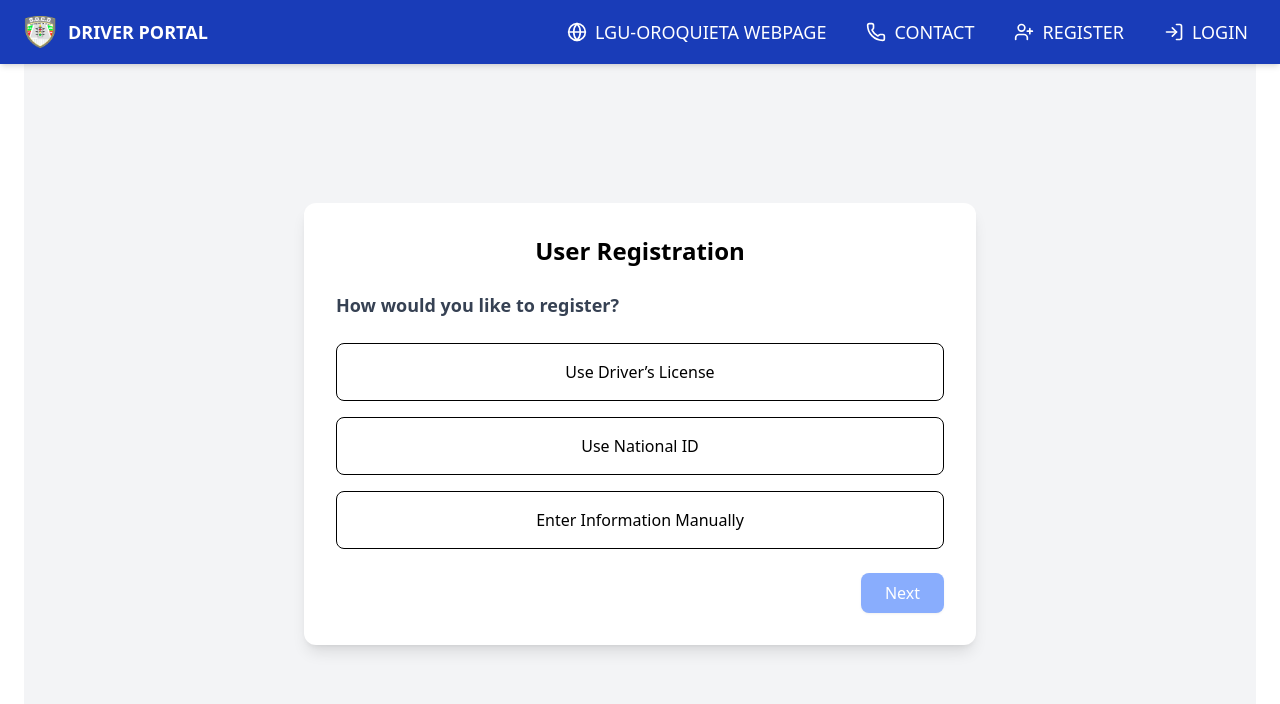
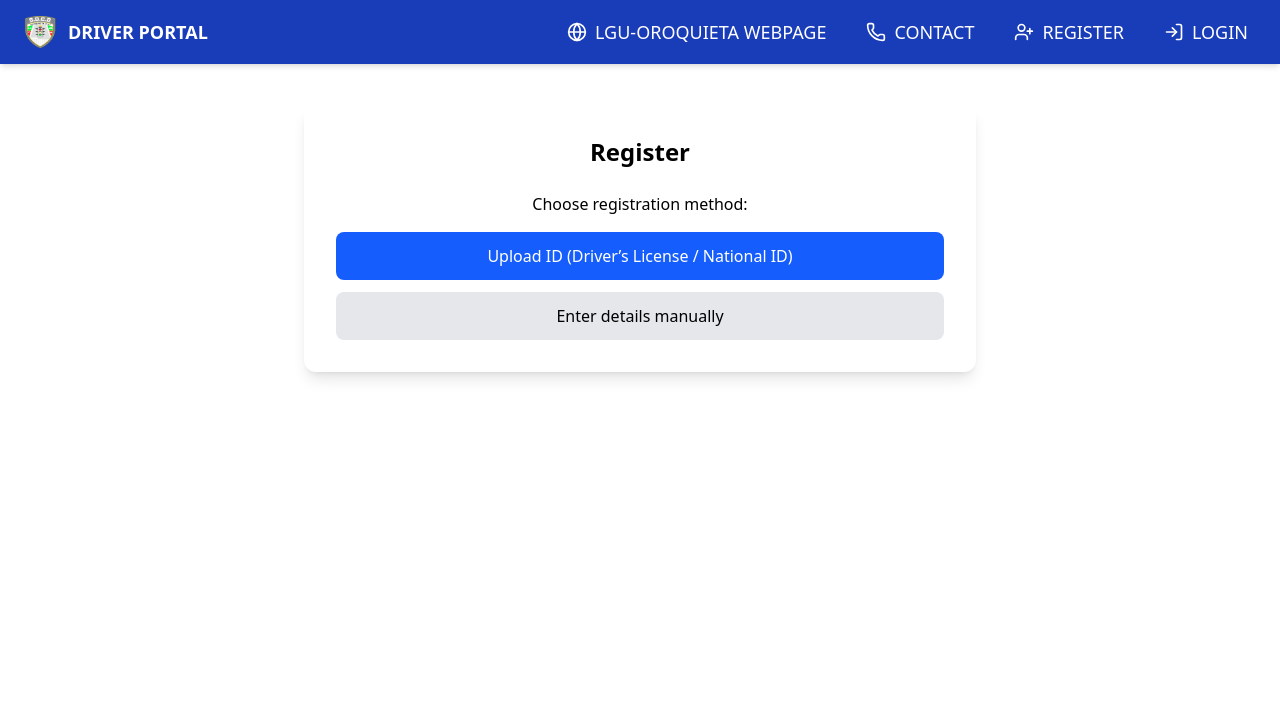
Before and after one commit to rictolorio/socd3.0, a React (Vite) app in the folder frontend/: page /register in a window 1280 px wide. Shown: the top 704 px of the page. Built offline with nearby package versions, Linux system fonts and the light colour scheme.

Commit message:
first commit

```diff
--- a/frontend/src/pages/Register.jsx
+++ b/frontend/src/pages/Register.jsx
@@ -1,177 +1,240 @@
 import { useState } from "react";
+import { useNavigate } from "react-router-dom";
 
-
-
-export default function Registration() {
+export default function Register() {
   const [step, setStep] = useState(1);
-  const [method, setMethod] = useState("");
   const [formData, setFormData] = useState({
-    fullName: "",
-    email: "",
+    full_name: "",
+    gender: "",
+    civil_status: "",
+    id_number: "",
+    birth_date: "",
     address: "",
-    mobile: "",
-    idNumber: "",
+    phone_no: "",
+    photo: null,
+    id_card: null,
   });
 
-  // Handle change in form fields
+  const navigate = useNavigate();
+
   const handleChange = (e) => {
-    const { name, value } = e.target;
-    setFormData((prev) => ({ ...prev, [name]: value }));
-  };
-
-  // Simulate auto-fill from ID (mock only for now)
-  const autoFillData = (type) => {
-    if (type === "license") {
-      setFormData({
-        fullName: "Juan Dela Cruz",
-        email: "juan.license@example.com",
-        address: "123 License Street",
-        mobile: "09171234567",
-        idNumber: "D123456789",
-      });
-    } else if (type === "national") {
-      setFormData({
-        fullName: "Maria Santos",
-        email: "maria.national@example.com",
-        address: "456 National Avenue",
-        mobile: "09179876543",
-        idNumber: "N987654321",
-      });
+    const { name, value, files } = e.target;
+    if (files) {
+      setFormData({ ...formData, [name]: files[0] }); // handle file upload
+    } else {
+      setFormData({ ...formData, [name]: value });
     }
   };
 
-  // Go to next step
-  const handleNext = () => {
-    if (method === "license" || method === "national") {
-      autoFillData(method);
+  const nextStep = () => setStep((prev) => prev + 1);
+  const prevStep = () => setStep((prev) => prev - 1);
+
+  const handleSubmit = async (e) => {
+    e.preventDefault();
+
+    const formDataToSend = new FormData();
+    for (const key in formData) {
+      formDataToSend.append(key, formData[key]);
     }
-    setStep(2);
+
+    try {
+      const res = await fetch("http://127.0.0.1:8000/api/users/register/", {
+        method: "POST",
+        body: formDataToSend,
+      });
+
+      if (res.ok) {
+        alert("Registration submitted! Please wait for approval.");
+        navigate("/login");
+      } else {
+        const data = await res.json();
+        alert("Error: " + JSON.stringify(data));
+      }
+    } catch (err) {
+      console.error(err);
+      alert("Something went wrong!");
+    }
   };
 
   return (
-    <div className="min-h-screen flex items-center justify-center bg-gray-100">
-      <div className="bg-white shadow-lg rounded-xl p-8 w-full max-w-2xl">
-        <h1 className="text-2xl font-bold mb-6 text-center">
-          User Registration
-        </h1>
+    <div className="max-w-2xl mx-auto mt-20 p-8 bg-white rounded-xl shadow-lg">
+      <h1 className="text-2xl font-bold text-center mb-6">Register</h1>
 
-        {/* Step 1: Choose registration method */}
+      <form onSubmit={handleSubmit} className="space-y-6">
+        {/* Step 1: Registration Method */}
         {step === 1 && (
-          <div className="space-y-6">
-            <h2 className="text-lg font-semibold text-gray-700">
-              How would you like to register?
-            </h2>
-            <div className="flex flex-col gap-4">
+          <div className="text-center">
+            <p className="mb-4">Choose registration method:</p>
             <button
-                onClick={() => setMethod("license")}
-                className={`p-4 border rounded-lg hover:bg-blue-100 transition ${
-                  method === "license" ? "border-blue-500" : ""
-                }`}
+              type="button"
+              onClick={nextStep}
+              className="w-full py-3 mb-3 bg-blue-600 text-white rounded-lg hover:bg-blue-700"
             >
-                Use Driver’s License
+              Upload ID (Driver’s License / National ID)
             </button>
             <button
-                onClick={() => setMethod("national")}
-                className={`p-4 border rounded-lg hover:bg-blue-100 transition ${
-                  method === "national" ? "border-blue-500" : ""
-                }`}
+              type="button"
+              onClick={nextStep}
+              className="w-full py-3 bg-gray-200 rounded-lg hover:bg-gray-300"
             >
-                Use National ID
-              </button>
-              <button
-                onClick={() => setMethod("manual")}
-                className={`p-4 border rounded-lg hover:bg-blue-100 transition ${
-                  method === "manual" ? "border-blue-500" : ""
-                }`}
-              >
-                Enter Information Manually
+              Enter details manually
             </button>
           </div>
+        )}
 
-            <div className="flex justify-end">
-              <button
-                onClick={handleNext}
-                disabled={!method}
-                className="px-6 py-2 bg-blue-600 text-white rounded-lg shadow hover:bg-blue-700 disabled:opacity-50"
+        {/* Step 2: Personal Information */}
+        {step === 2 && (
+          <>
+            <input
+              type="text"
+              name="full_name"
+              placeholder="Full Name"
+              value={formData.full_name}
+              onChange={handleChange}
+              className="w-full p-3 border rounded-lg"
+              required
+            />
+            <select
+              name="gender"
+              value={formData.gender}
+              onChange={handleChange}
+              className="w-full p-3 border rounded-lg"
+              required
             >
+              <option value="">Select Gender</option>
+              <option value="male">Male</option>
+              <option value="female">Female</option>
+              <option value="other">Other</option>
+            </select>
+
+            <select
+              name="civil_status"
+              value={formData.civil_status}
+              onChange={handleChange}
+              className="w-full p-3 border rounded-lg"
+              required
+            >
+              <option value="">Select Civil Status</option>
+              <option value="single">Single</option>
+              <option value="married">Married</option>
+              <option value="widowed">Widowed</option>
+              <option value="separated">Separated</option>
+              <option value="divorced">Divorced</option>
+            </select>
+
+            <input
+              type="date"
+              name="birth_date"
+              value={formData.birth_date}
+              onChange={handleChange}
+              className="w-full p-3 border rounded-lg"
+              required
+            />
+
+            <input
+              type="text"
+              name="id_number"
+              placeholder="ID Number (Optional)"
+              value={formData.id_number}
+              onChange={handleChange}
+              className="w-full p-3 border rounded-lg"
+            />
+
+            <div className="flex justify-between">
+              <button type="button" onClick={prevStep} className="px-6 py-2 bg-gray-400 text-white rounded-lg">
+                Back
+              </button>
+              <button type="button" onClick={nextStep} className="px-6 py-2 bg-blue-600 text-white rounded-lg">
                 Next
+              </button>
+            </div>
+          </>
+        )}
+
+        {/* Step 3: Contact Info */}
+        {step === 3 && (
+          <>
+            <textarea
+              name="address"
+              placeholder="Address"
+              value={formData.address}
+              onChange={handleChange}
+              className="w-full p-3 border rounded-lg"
+              required
+            ></textarea>
+
+            <input
+              type="tel"
+              name="phone_no"
+              placeholder="Phone Number"
+              value={formData.phone_no}
+              onChange={handleChange}
+              className="w-full p-3 border rounded-lg"
+              required
+            />
+
+            <div className="flex justify-between">
+              <button type="button" onClick={prevStep} className="px-6 py-2 bg-gray-400 text-white rounded-lg">
+                Back
+              </button>
+              <button type="button" onClick={nextStep} className="px-6 py-2 bg-blue-600 text-white rounded-lg">
+                Next
+              </button>
+            </div>
+          </>
+        )}
+
+        {/* Step 4: Upload Files */}
+        {step === 4 && (
+          <>
+            <label className="block">Upload Photo:</label>
+            <input
+              type="file"
+              name="photo"
+              accept="image/*"
+              onChange={handleChange}
+              className="w-full p-3 border rounded-lg"
+              required
+            />
+
+            <label className="block">Upload ID Card:</label>
+            <input
+              type="file"
+              name="id_card"
+              accept="image/*"
+              onChange={handleChange}
+              className="w-full p-3 border rounded-lg"
+              required
+            />
+
+            <div className="flex justify-between">
+              <button type="button" onClick={prevStep} className="px-6 py-2 bg-gray-400 text-white rounded-lg">
+                Back
+              </button>
+              <button type="button" onClick={nextStep} className="px-6 py-2 bg-blue-600 text-white rounded-lg">
+                Next
+              </button>
+            </div>
+          </>
+        )}
+
+        {/* Step 5: Review & Submit */}
+        {step === 5 && (
+          <div>
+            <h2 className="text-lg font-bold mb-4">Review your details</h2>
+            <pre className="bg-gray-100 p-4 rounded-lg text-sm">{JSON.stringify(formData, null, 2)}</pre>
+
+            <div className="flex justify-between mt-4">
+              <button type="button" onClick={prevStep} className="px-6 py-2 bg-gray-400 text-white rounded-lg">
+                Back
+              </button>
+              <button type="submit" className="px-6 py-2 bg-green-600 text-white rounded-lg">
+                Submit
               </button>
             </div>
           </div>
         )}
-
-        {/* Step 2: Personal Information Form */}
-        {step === 2 && (
-          <form className="space-y-4">
-            <div>
-              <label className="block text-gray-700 font-medium">Full Name</label>
-              <input
-                type="text"
-                name="fullName"
-                value={formData.fullName}
-                onChange={handleChange}
-                className="w-full mt-1 p-2 border rounded-lg"
-              />
-            </div>
-            <div>
-              <label className="block text-gray-700 font-medium">Email</label>
-              <input
-                type="email"
-                name="email"
-                value={formData.email}
-                onChange={handleChange}
-                className="w-full mt-1 p-2 border rounded-lg"
-              />
-            </div>
-            <div>
-              <label className="block text-gray-700 font-medium">Address</label>
-              <input
-                type="text"
-                name="address"
-                value={formData.address}
-                onChange={handleChange}
-                className="w-full mt-1 p-2 border rounded-lg"
-              />
-            </div>
-            <div>
-              <label className="block text-gray-700 font-medium">Mobile Number</label>
-              <input
-                type="text"
-                name="mobile"
-                value={formData.mobile}
-                onChange={handleChange}
-                className="w-full mt-1 p-2 border rounded-lg"
-              />
-            </div>
-            <div>
-              <label className="block text-gray-700 font-medium">ID Number</label>
-              <input
-                type="text"
-                name="idNumber"
-                value={formData.idNumber}
-                onChange={handleChange}
-                className="w-full mt-1 p-2 border rounded-lg"
-              />
-            </div>
-
-            <div className="flex justify-between">
-              <button
-                type="button"
-                onClick={() => setStep(1)}
-                className="px-6 py-2 bg-gray-500 text-white rounded-lg shadow hover:bg-gray-600"
-              >
-                Back
-              </button>
-              <button
-                type="submit"
-                className="px-6 py-2 bg-green-600 text-white rounded-lg shadow hover:bg-green-700"
-              >
-                Submit
-              </button>
-            </div>
       </form>
-        )}
-      </div>
     </div>
   );
 }
```
Lines whose indentation alone changed are shown as unchanged.
